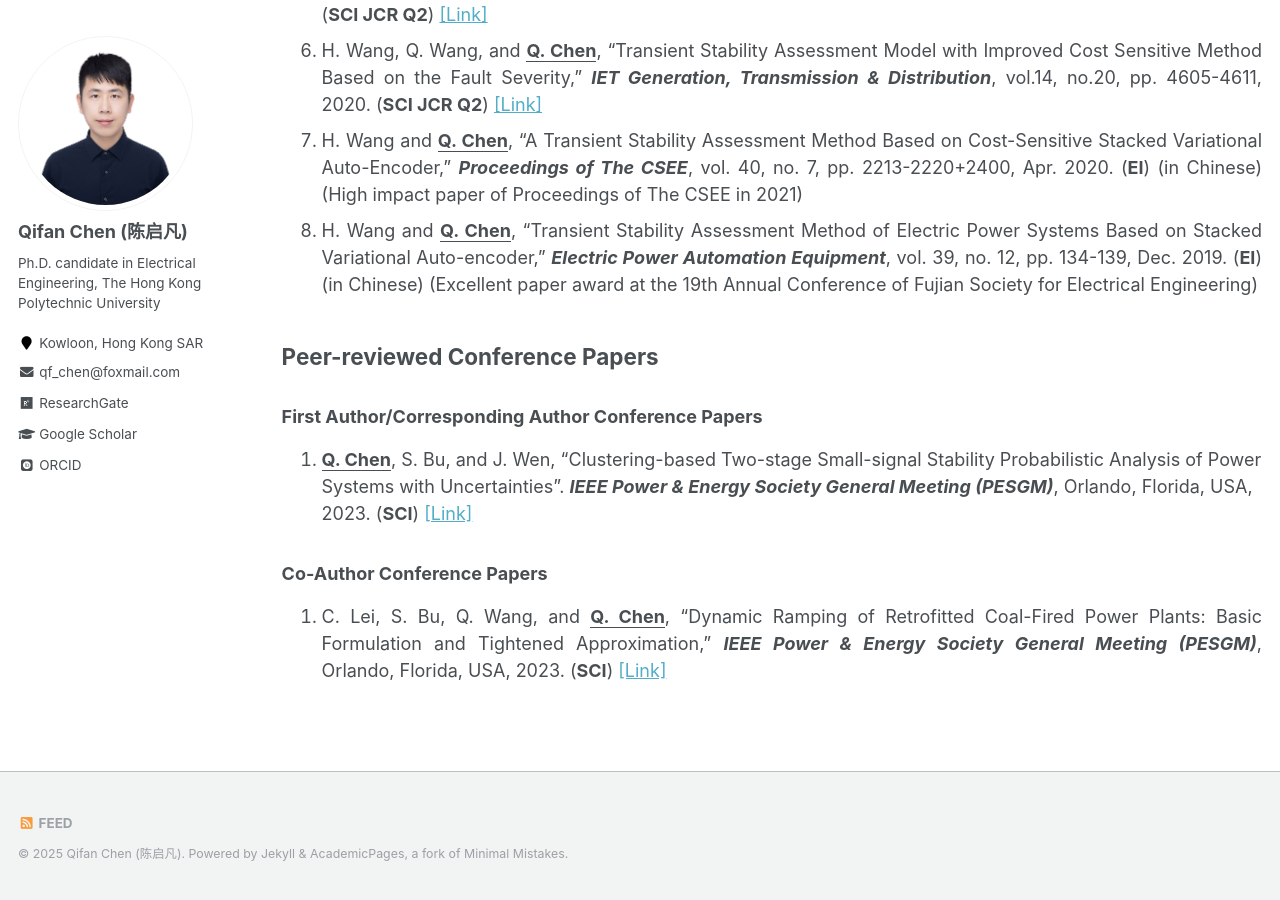
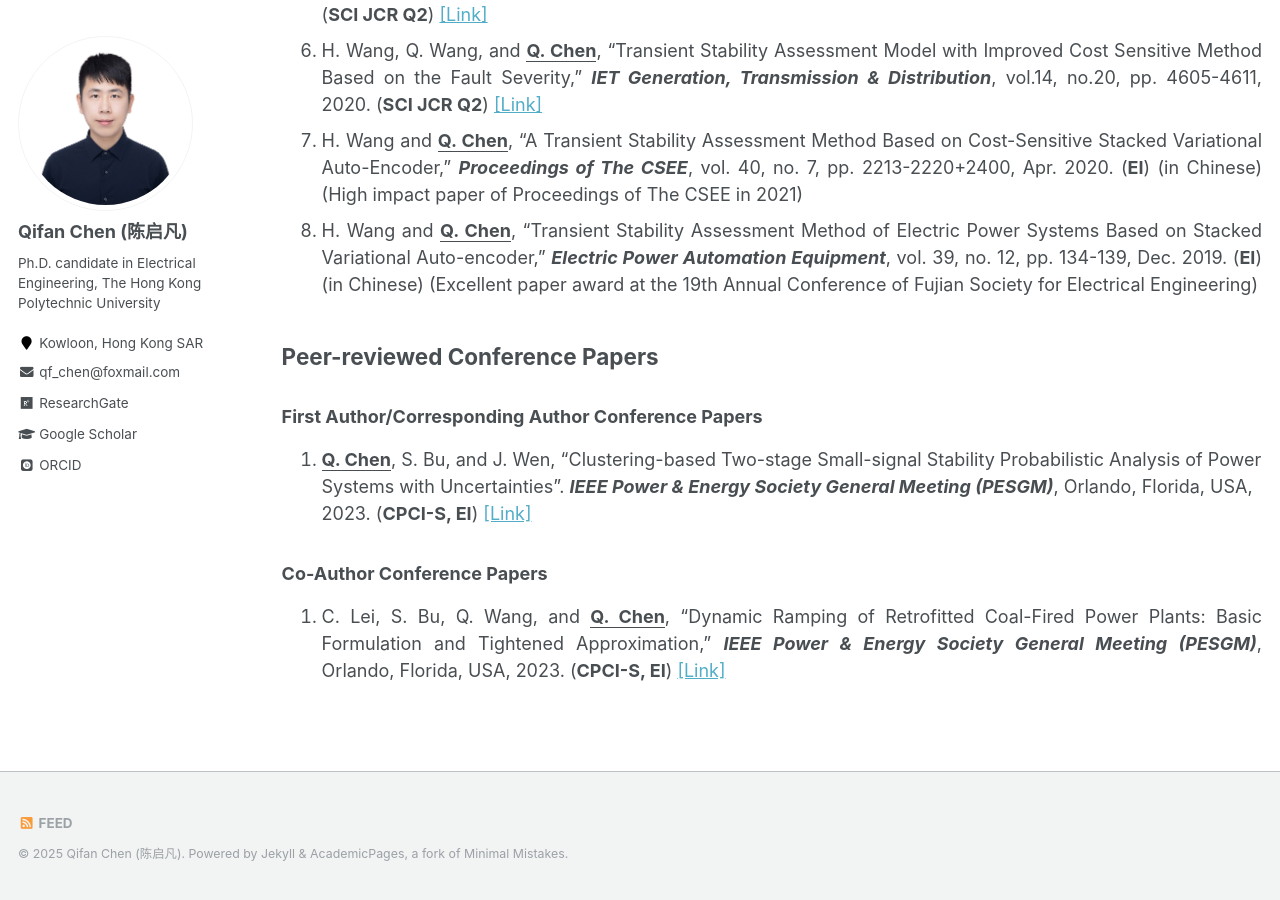
Before and after one commit to ChQf/ChQf.github.io, a Jekyll site: the page built from _pages/publications.md, in a window 1280 px wide and 900 px high, scrolled down 1556 px. Built offline with Jekyll 4.4.1, drawn with Linux system fonts in a browser that asks for light colours; some web fonts are replaced.

Commit message:
Update publications.md

```diff
--- a/_pages/publications.md
+++ b/_pages/publications.md
@@ -31,8 +31,8 @@ author_profile: true
 
 ## Peer-reviewed Conference Papers
 ### First Author/Corresponding Author Conference Papers
-1. **<u>Q. Chen</u>**, S. Bu, and J. Wen, “Clustering-based Two-stage Small-signal Stability Probabilistic Analysis of Power Systems with Uncertainties”. ***IEEE Power & Energy Society General Meeting (PESGM)***, Orlando, Florida, USA, 2023. (**SCI**) [[Link]](https://ieeexplore.ieee.org/document/10252926){:target="_blank"}<br>
+1. **<u>Q. Chen</u>**, S. Bu, and J. Wen, “Clustering-based Two-stage Small-signal Stability Probabilistic Analysis of Power Systems with Uncertainties”. ***IEEE Power & Energy Society General Meeting (PESGM)***, Orlando, Florida, USA, 2023. (**CPCI-S, EI**) [[Link]](https://ieeexplore.ieee.org/document/10252926){:target="_blank"}<br>
 
 ### Co-Author Conference Papers
-1. C. Lei, S. Bu, Q. Wang, and **<u>Q. Chen</u>**, “Dynamic Ramping of Retrofitted Coal-Fired Power Plants: Basic Formulation and Tightened Approximation,” ***IEEE Power & Energy Society General Meeting (PESGM)***, Orlando, Florida, USA, 2023. (**SCI**) [[Link]](https://ieeexplore.ieee.org/document/10253043){:target="_blank"}<br>
+1. C. Lei, S. Bu, Q. Wang, and **<u>Q. Chen</u>**, “Dynamic Ramping of Retrofitted Coal-Fired Power Plants: Basic Formulation and Tightened Approximation,” ***IEEE Power & Energy Society General Meeting (PESGM)***, Orlando, Florida, USA, 2023. (**CPCI-S, EI**) [[Link]](https://ieeexplore.ieee.org/document/10253043){:target="_blank"}<br>
 {: .text-justify}
```
